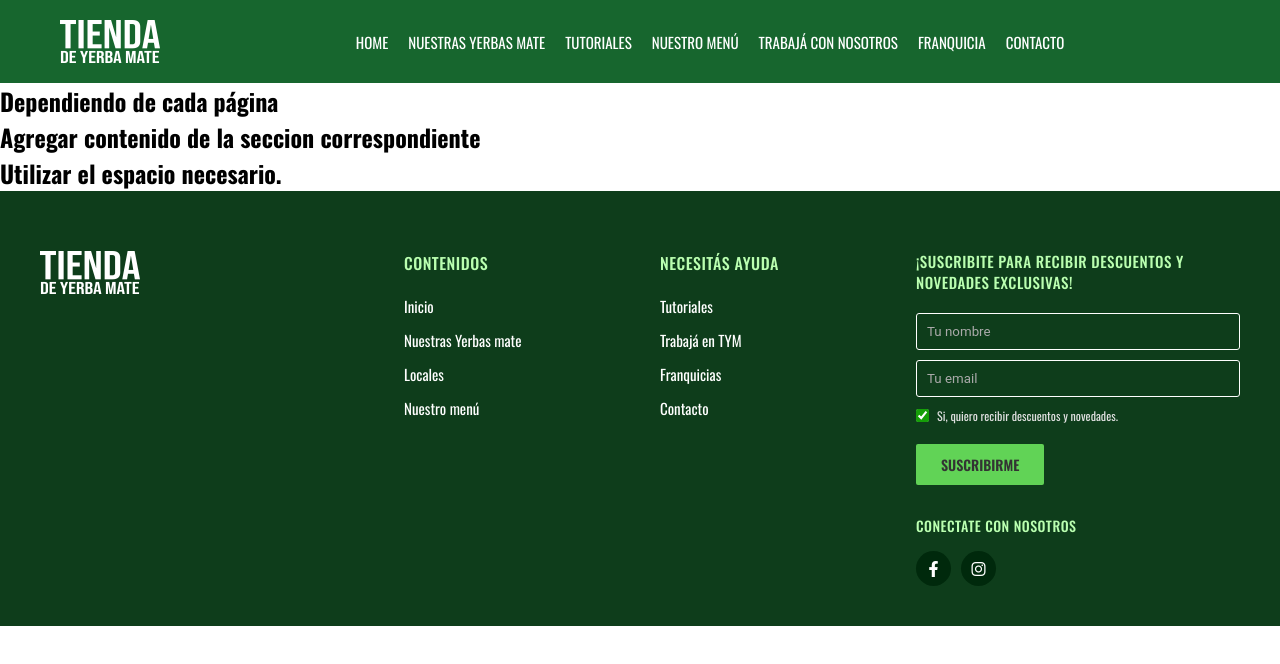
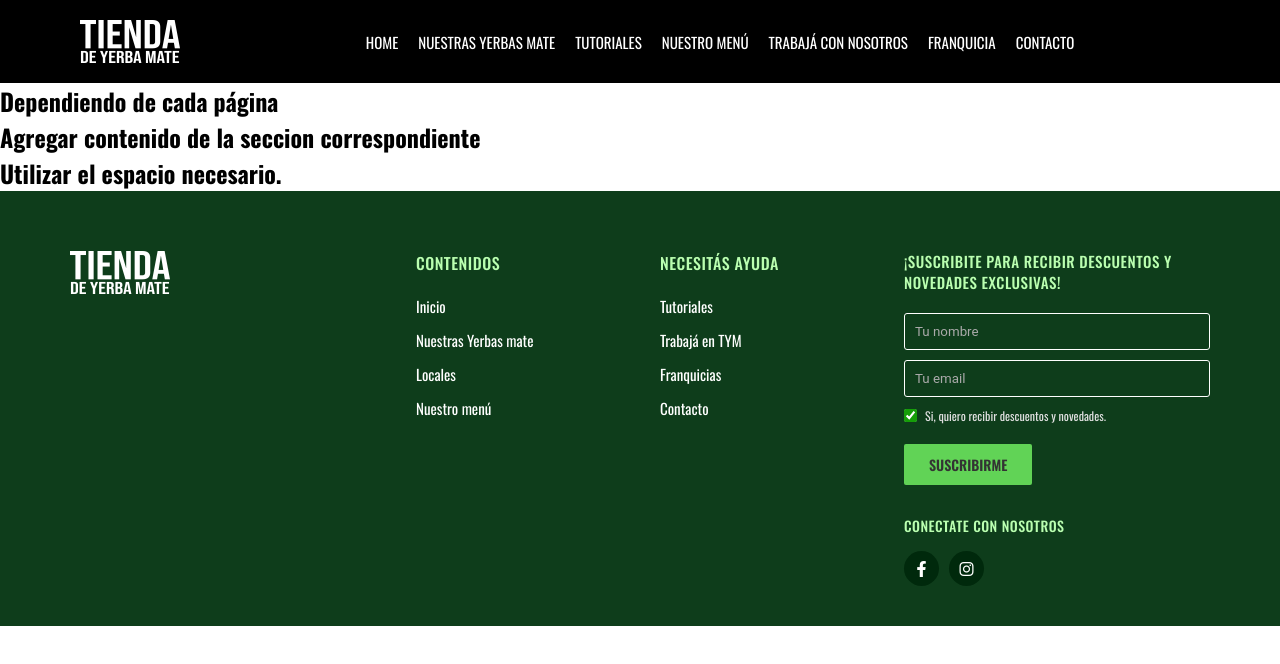
Before and after one commit to PabloHD2024/Tienda-Yerba-Mate, a plain HTML site: page index.html in a window 1280 px wide. Drawn offline with nearby package versions, Linux system fonts and the light colour scheme.

Commit message:
Cambio de color del nav de verde a negro, similar al de tienda de café

```diff
--- a/css/styles.css
+++ b/css/styles.css
@@ -12,6 +12,7 @@
   --shadow-lg: 0 8px 24px rgba(0,0,0,0.1);
   --social-icons: #00290c;
   --button: #61d356;
+  --nav-color: #000000;
 }
 
 
@@ -30,7 +31,7 @@ body {
     display: flex;
     flex-direction: row;
     flex-wrap: wrap;
-    background-color: var(--primary);
+    background-color: var(--nav-color);
     justify-content: center;
     align-items: center;
     text-decoration: none;
@@ -39,7 +40,7 @@ body {
 
 .nav-tienda img {
     width: 100px;
-    margin-left: 40px;
+    margin-left: 60px;
 }
 
 .nav-tienda ul {
@@ -82,8 +83,7 @@ body {
 }
 
 .footer-container {
-    max-width: 1200px;
-    margin: 0 auto;
+    margin: 0 50px;
     display: flex;
     flex-wrap: wrap;
     justify-content: space-between;
```
